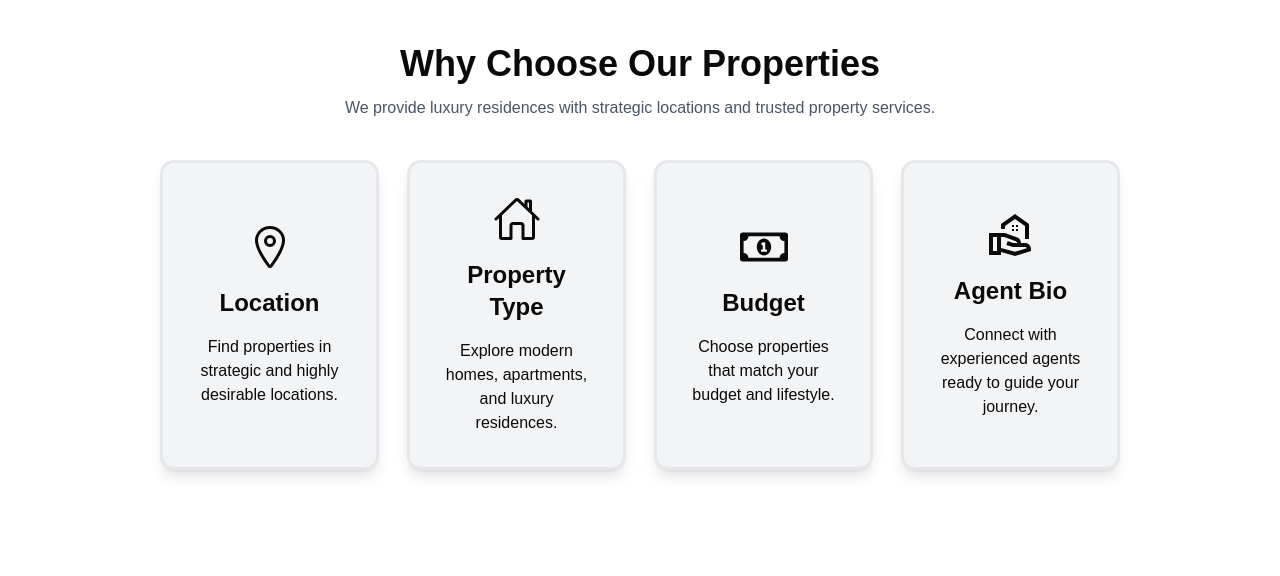
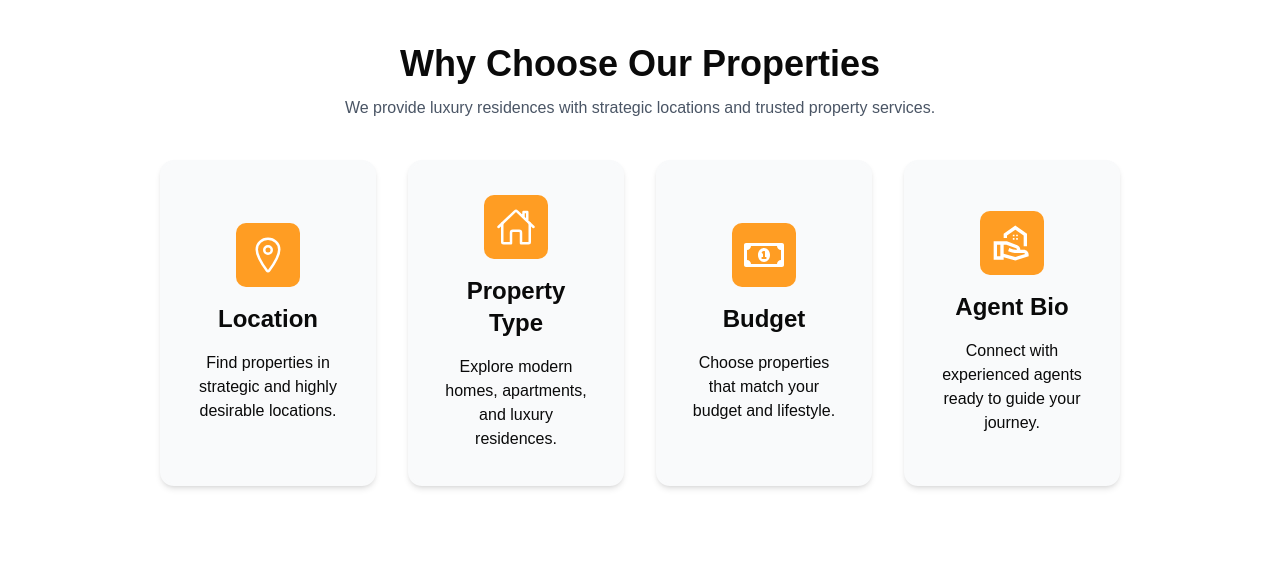
Before and after one commit to PrinceTyo/TerraHive, a React (Vite) app: page / in a window 1280 px wide. Shown: the part 860-1436 px from the top of the page. Built offline with nearby package versions, Linux system fonts and the light colour scheme; the HTML template or start-up script is replaced by a standard one.

Commit message:
fix: ui features-section

```diff
--- a/src/sections/Features.tsx
+++ b/src/sections/Features.tsx
@@ -12,24 +12,24 @@ export default function Features() {
           property services.
         </p>
       </div>
-      <div className="grid grid-cols-1 lg:grid-cols-4 gap-7 px-4 md:px-20 py-10">
-        <div className="bg-gray-100 p-8 rounded-xl text-center flex flex-col items-center justify-center gap-y-4 border-3 border-gray-200 shadow-lg hover:text-white hover:bg-primary over:border-3 hover:border-primary hover:-translate-y-3 hover:shadow-2xl transition-all duration-300">
-          <IoLocationOutline className="w-12 h-12" />
+      <div className="grid grid-cols-1 lg:grid-cols-4 gap-8 px-4 md:px-20 py-10">
+        <div className="bg-gray-50 p-8 rounded-xl text-center flex flex-col items-center justify-center gap-y-4 border-3 border-gray-50 shadow-md hover:text-white hover:bg-primary over:border-3 hover:border-primary hover:-translate-y-3 hover:shadow-2xl transition-all duration-300">
+          <IoLocationOutline className="w-16 h-16 p-3 rounded-lg bg-primary text-white" />
           <h2 className="text-2xl font-bold">Location</h2>
           <p>Find properties in strategic and highly desirable locations.</p>
         </div>
-        <div className="bg-gray-100 p-8 rounded-xl text-center flex flex-col items-center justify-center gap-y-4 border-3 border-gray-200 shadow-lg hover:text-white hover:bg-primary over:border-3 hover:border-primary hover:-translate-y-3 hover:shadow-2xl transition-all duration-300">
-          <IoHomeOutline className="w-12 h-12" />
+        <div className="bg-gray-50 p-8 rounded-xl text-center flex flex-col items-center justify-center gap-y-4 border-3 border-gray-50 shadow-md hover:text-white hover:bg-primary over:border-3 hover:border-primary hover:-translate-y-3 hover:shadow-2xl transition-all duration-300">
+          <IoHomeOutline className="w-16 h-16 p-3 rounded-lg bg-primary text-white" />
           <h2 className="text-2xl font-bold">Property Type</h2>
           <p>Explore modern homes, apartments, and luxury residences.</p>
         </div>
-        <div className="bg-gray-100 p-8 rounded-xl text-center flex flex-col items-center justify-center gap-y-4 border-3 border-gray-200 shadow-lg hover:text-white hover:bg-primary over:border-3 hover:border-primary hover:-translate-y-3 hover:shadow-2xl transition-all duration-300">
-          <FaRegMoneyBillAlt className="w-12 h-12" />
+        <div className="bg-gray-50 p-8 rounded-xl text-center flex flex-col items-center justify-center gap-y-4 border-3 border-gray-50 shadow-md hover:text-white hover:bg-primary over:border-3 hover:border-primary hover:-translate-y-3 hover:shadow-2xl transition-all duration-300">
+          <FaRegMoneyBillAlt className="w-16 h-16 p-3 rounded-lg bg-primary text-white" />
           <h2 className="text-2xl font-bold">Budget</h2>
           <p>Choose properties that match your budget and lifestyle.</p>
         </div>
-        <div className="bg-gray-100 p-8 rounded-xl text-center flex flex-col items-center justify-center gap-y-4 border-3 border-gray-200 shadow-lg hover:text-white hover:bg-primary over:border-3 hover:border-primary hover:-translate-y-3 hover:shadow-2xl transition-all duration-300">
-          <MdOutlineRealEstateAgent className="w-12 h-12" />
+        <div className="bg-gray-50 p-8 rounded-xl text-center flex flex-col items-center justify-center gap-y-4 border-3 border-gray-50 shadow-md hover:text-white hover:bg-primary over:border-3 hover:border-primary hover:-translate-y-3 hover:shadow-2xl transition-all duration-300">
+          <MdOutlineRealEstateAgent className="w-16 h-16 p-3 rounded-lg bg-primary text-white" />
           <h2 className="text-2xl font-bold">Agent Bio</h2>
           <p>Connect with experienced agents ready to guide your journey.</p>
         </div>
```
Also changed, not shown: 1 other file (tests, documents, lock files or other folders).
